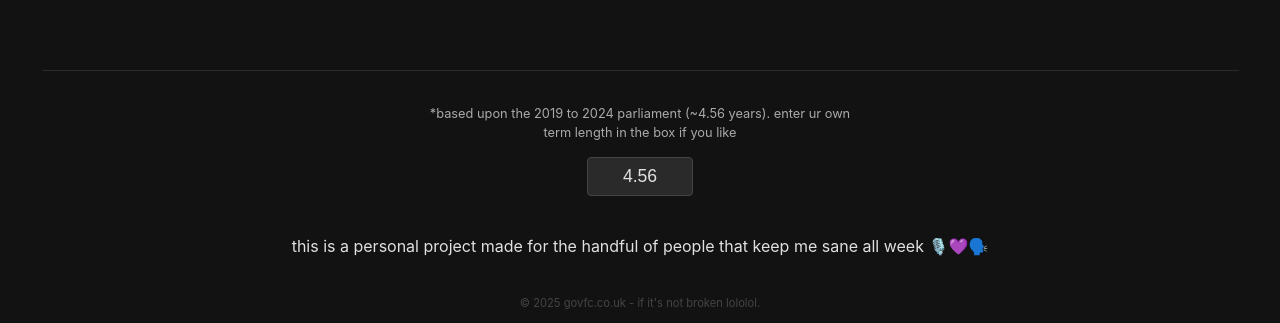
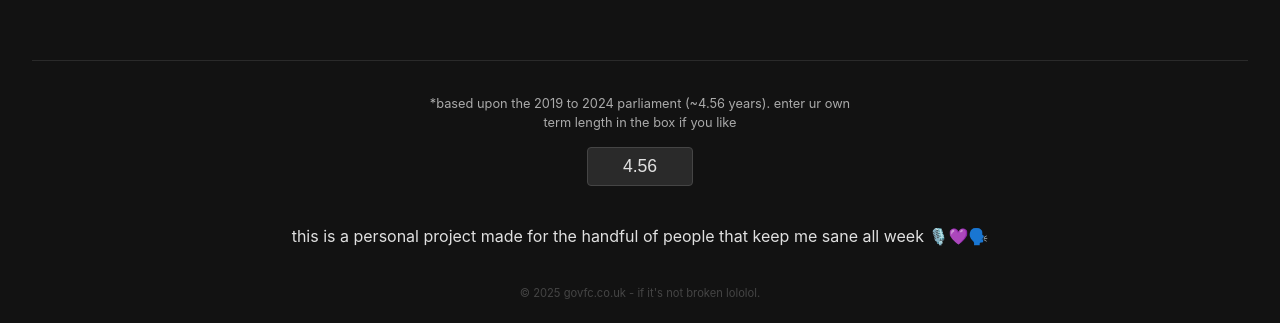
Before and after one commit to niyisurvey/govfc-html-ticker, a plain HTML site: page index.html in a window 1280 px wide. Shown: the part 540-863 px from the top of the page. Drawn offline with Linux system fonts and the light colour scheme.

```diff
--- a/index.html
+++ b/index.html
@@ -15,7 +15,7 @@
             align-items: center;
             justify-content: center;
             min-height: 100vh;
-            padding: 10px;
+            padding: 0; /* MODIFIED: Changed from 10px to 0px to remove top/side/bottom body padding */
             box-sizing: border-box;
             text-align: center;
             overflow-x: hidden;
@@ -23,7 +23,7 @@
 
         .container {
             width: 100%;
-            max-width: 95%;
+            max-width: 95%; /* This will provide side margins once body padding is removed */
         }
 
         #intro-question {
```
